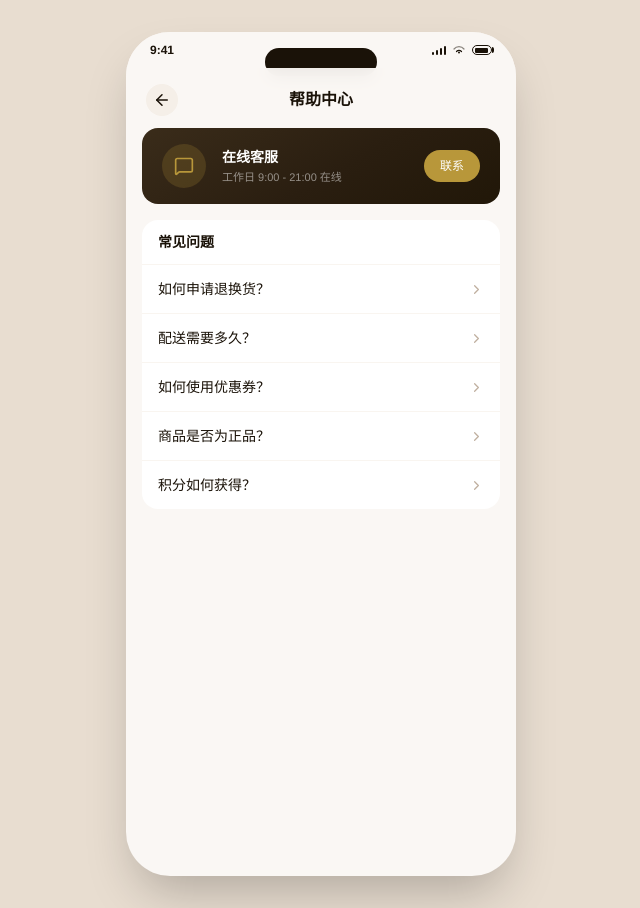
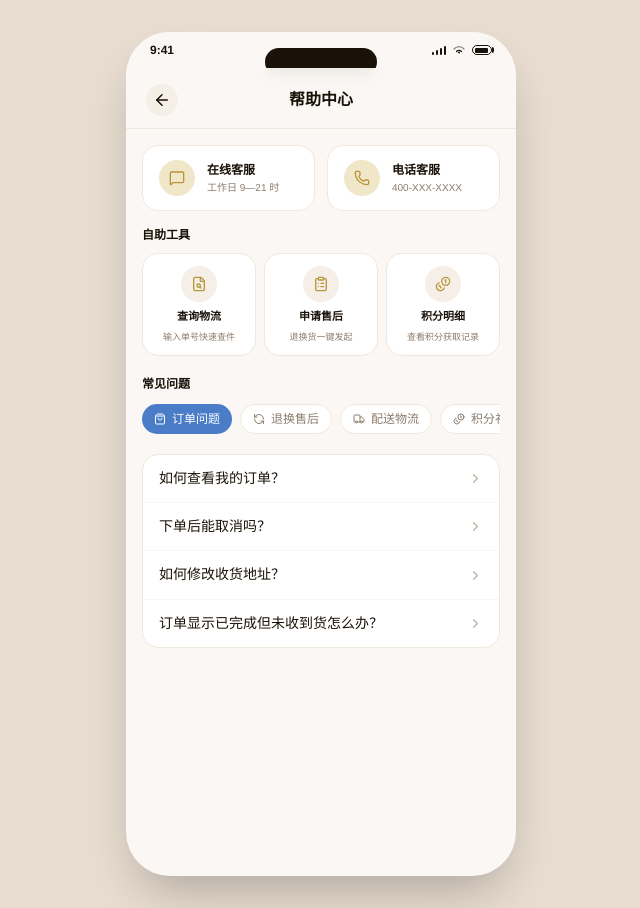
Before and after one commit to 315fang/cloud-mp-qianduan, a Next.js app: page /profile/help in a window 1280 px wide. Shown: the whole page, without its empty margins (319-959 px from the left). Built offline with nearby package versions, Linux system fonts and the light colour scheme.

Commit message:
feat: update lottery prize points and UI style changes
Updated prize points and redesigned UI elements for better visual consistency.

Co-authored-by: 王飞 <192938845+315fang@users.noreply.github.com>

```diff
--- a/src/app/profile/help/page.tsx
+++ b/src/app/profile/help/page.tsx
@@ -2,39 +2,106 @@
 
 import { useState } from "react";
 import { useRouter } from "next/navigation";
-import { ArrowLeft, ChevronRight, MessageSquare } from "lucide-react";
+import {
+  ArrowLeft, ChevronRight, MessageSquare, Phone,
+  ShoppingBag, RefreshCcw, Truck, Coins, Shield, Star,
+  FileSearch, ClipboardList,
+} from "lucide-react";
 import PhoneFrame from "@/components/PhoneFrame";
 
-const faqs = [
+const categories = [
   {
-    q: "如何申请退换货？",
-    a: "收到商品后 7 天内，在「我的订单」中找到对应订单，点击「申请售后」即可发起退换货申请。我们将在 1-3 个工作日内审核处理。",
+    id: "order",
+    icon: ShoppingBag,
+    label: "订单问题",
+    color: "#4A7CC7",
+    bg: "#E8F0FB",
+    faqs: [
+      { q: "如何查看我的订单？", a: "进入「我的」→「全部订单」即可查看所有历史订单。订单按状态分为待付款、待发货、待收货、已完成四类。" },
+      { q: "下单后能取消吗？", a: "订单在「待发货」状态下可申请取消。进入订单详情页，点击「取消订单」按钮，退款将在 1-3 个工作日原路返回。" },
+      { q: "如何修改收货地址？", a: "订单在发货前可修改地址。进入订单详情页，点击「修改地址」即可。发货后无法修改，请联系在线客服处理。" },
+      { q: "订单显示已完成但未收到货怎么办？", a: "请先确认快递是否放到了代收点或快递柜。如确认未收到，请在订单完成后 15 天内联系客服，我们将协助核实并处理。" },
+    ],
   },
   {
-    q: "配送需要多久？",
-    a: "普通订单 1-3 个工作日发货，顺丰快递一般 1-2 天送达。满 ¥299 免运费，不满需支付 ¥12 运费。",
+    id: "aftersale",
+    icon: RefreshCcw,
+    label: "退换售后",
+    color: "#B8973A",
+    bg: "#FBF5E6",
+    faqs: [
+      { q: "如何申请退换货？", a: "收到商品后 7 天内（护肤品未开封），在「我的订单」找到对应订单，点击「申请售后」发起。审核通过后按提示寄回，运费由责任方承担。" },
+      { q: "退款什么时候到账？", a: "退货审核通过后，退款将在 1-3 个工作日原路退回。如果超过 5 个工作日未到账，请提供退款截图联系客服。" },
+      { q: "收到的商品有破损怎么办？", a: "请第一时间拍照留证（包括快递外包装）并联系客服，我们将优先安排补发或退款，无需退回破损商品。" },
+      { q: "开封的护肤品可以退货吗？", a: "已开封使用的护肤品通常不支持退货，但如涉及质量问题（过敏反应除外），请联系客服提供皮肤检测报告，我们将个案处理。" },
+    ],
   },
   {
-    q: "如何使用优惠券？",
-    a: "在结算页面点击「优惠券/优惠码」，选择可用券即可自动抵扣。每笔订单限用一张优惠券。",
+    id: "delivery",
+    icon: Truck,
+    label: "配送物流",
+    color: "#059669",
+    bg: "#E6F4EF",
+    faqs: [
+      { q: "配送时效是多久？", a: "普通订单 1-3 个工作日内发货，顺丰快递一般 1-2 天送达。节假日期间可能延迟，以实际物流为准。" },
+      { q: "满多少免运费？", a: "单笔订单满 ¥299 免运费，不满收取 ¥12 顺丰快递费。会员享有额外免运权益，具体请查看会员中心。" },
+      { q: "能否指定配送时间？", a: "目前暂不支持指定时间配送。如有特殊需求（如礼品配送），可在备注中说明，我们将尽量安排。" },
+    ],
   },
   {
-    q: "商品是否为正品？",
-    a: "问兰所有商品均为正品保障，直接与品牌合作，提供购物凭证，支持专柜验货。",
+    id: "points",
+    icon: Coins,
+    label: "积分礼遇",
+    color: "#B8973A",
+    bg: "#FBF5E6",
+    faqs: [
+      { q: "积分如何获得？", a: "每消费 ¥1 获得 1 积分；每日签到、完成肌肤测评（+25 积分）、完善个人资料（+25 积分）均可获得积分。" },
+      { q: "积分有有效期吗？", a: "积分有效期为获得之日起 12 个月，到期自动清零。即将到期的积分可在积分中心查看提醒。" },
+      { q: "积分怎么用？", a: "积分可在「积分商城」兑换优惠券、护肤小样及品牌礼品。100 积分起兑，兑换后即时到账。" },
+    ],
   },
   {
-    q: "积分如何获得？",
-    a: "每消费 ¥1 获得 1 积分，积分可用于兑换优惠券或礼品。积分有效期为获得之日起 12 个月。",
+    id: "account",
+    icon: Shield,
+    label: "账号安全",
+    color: "#6B4EC7",
+    bg: "#F0EBF9",
+    faqs: [
+      { q: "如何修改登录手机号？", a: "进入「我的」→「设置」→「账号安全」→「修改手机号」，需验证原手机号后才能绑定新号码。" },
+      { q: "忘记业务密码怎么办？", a: "业务密码用于分销提现等敏感操作。进入「设置」→「业务密码」→「忘记密码」，通过短信验证码重置。" },
+      { q: "账号被盗怎么处理？", a: "请立即联系在线客服，我们将协助冻结账号并核实身份。建议同时修改绑定手机的登录密码和验证方式。" },
+    ],
   },
+  {
+    id: "member",
+    icon: Star,
+    label: "会员权益",
+    color: "#B8973A",
+    bg: "#FBF5E6",
+    faqs: [
+      { q: "会员等级如何晋升？", a: "累计消费满 ¥2,000 升至银卡，¥5,000 升至金卡，¥15,000 升至铂金卡。等级与专属折扣、月礼、积分加速等权益挂钩。" },
+      { q: "会员月礼如何领取？", a: "每月 1 日在「会员权益中心」→「本月礼遇」处领取，逾期不补。礼品将在领取后 3 个工作日内发出。" },
+      { q: "会员等级会降级吗？", a: "会员等级按自然年累计，次年 1 月将根据上年消费重新评定。年内已享权益不受影响。" },
+    ],
+  },
+];
+
+const selfTools = [
+  { icon: FileSearch, label: "查询物流", desc: "输入单号快速查件", href: "/orders" },
+  { icon: ClipboardList, label: "申请售后", desc: "退换货一键发起", href: "/orders" },
+  { icon: Coins, label: "积分明细", desc: "查看积分获取记录", href: "/profile/points" },
 ];
 
 export default function HelpPage() {
   const router = useRouter();
+  const [activeCat, setActiveCat] = useState("order");
   const [expandedIdx, setExpandedIdx] = useState<number | null>(null);
+
+  const cur = categories.find(c => c.id === activeCat)!;
 
   return (
     <PhoneFrame hideNav>
-      <header className="sticky top-0 z-40 bg-[#FAF7F4]/95 backdrop-blur-sm flex items-center justify-between px-5 pt-4 pb-3">
+      <header className="sticky top-0 z-40 bg-[#FAF7F4]/95 backdrop-blur-sm flex items-center justify-between px-5 pt-4 pb-3 border-b border-[#F0E8DC]">
         <button
           onClick={() => router.back()}
           className="w-8 h-8 flex items-center justify-center rounded-full bg-[#F5EFE8]"
@@ -45,36 +112,88 @@ export default function HelpPage() {
         <div className="w-8" />
       </header>
 
-      <div className="px-4 space-y-4 pb-8">
-        {/* 联系客服 */}
-        <div className="surface-noir rounded-2xl px-5 py-4 flex items-center gap-4">
-          <div className="w-11 h-11 rounded-full bg-[#B8973A]/20 flex items-center justify-center flex-shrink-0">
-            <MessageSquare size={20} className="text-[#B8973A]" />
+      <div className="pb-8">
+        {/* 联系方式双卡 */}
+        <div className="grid grid-cols-2 gap-3 px-4 pt-4">
+          <div className="bg-white rounded-2xl px-4 py-3.5 flex items-center gap-3 border border-[#F0E8DC]">
+            <div className="w-9 h-9 rounded-full bg-[#F0E6C8] flex items-center justify-center shrink-0">
+              <MessageSquare size={16} className="text-[#B8973A]" />
             </div>
-          <div className="flex-1">
-            <p className="text-sm font-bold text-white">在线客服</p>
-            <p className="text-[11px] text-white/50 mt-0.5">工作日 9:00 - 21:00 在线</p>
+            <div className="flex-1 min-w-0">
+              <p className="text-xs font-bold text-[#1A1208]">在线客服</p>
+              <p className="text-[10px] text-[#8C7B6B] mt-0.5">工作日 9—21 时</p>
             </div>
-          <button className="bg-[#B8973A] text-white text-xs font-medium px-4 py-2 rounded-full flex-shrink-0">
-            联系
-          </button>
+          </div>
+          <div className="bg-white rounded-2xl px-4 py-3.5 flex items-center gap-3 border border-[#F0E8DC]">
+            <div className="w-9 h-9 rounded-full bg-[#F0E6C8] flex items-center justify-center shrink-0">
+              <Phone size={16} className="text-[#B8973A]" />
+            </div>
+            <div className="flex-1 min-w-0">
+              <p className="text-xs font-bold text-[#1A1208]">电话客服</p>
+              <p className="text-[10px] text-[#8C7B6B] mt-0.5">400-XXX-XXXX</p>
+            </div>
+          </div>
         </div>
 
-        {/* 常见问题 */}
-        <div className="bg-white rounded-2xl overflow-hidden">
-          <p className="text-sm font-bold text-[#1A1208] px-4 py-3 border-b border-[#F9F5F0]">
-            常见问题
-          </p>
-          {faqs.map(({ q, a }, idx) => (
-            <div key={idx} className={idx < faqs.length - 1 ? "border-b border-[#F9F5F0]" : ""}>
+        {/* 自助工具 */}
+        <div className="px-4 mt-4">
+          <p className="text-xs font-bold text-[#1A1208] mb-2.5">自助工具</p>
+          <div className="grid grid-cols-3 gap-2">
+            {selfTools.map(({ icon: Icon, label, desc, href }) => (
+              <button
+                key={label}
+                onClick={() => router.push(href)}
+                className="bg-white rounded-2xl p-3 flex flex-col items-center gap-1.5 border border-[#F0E8DC] press-scale"
+              >
+                <div className="w-9 h-9 rounded-full bg-[#F5EFE8] flex items-center justify-center">
+                  <Icon size={16} className="text-[#B8973A]" />
+                </div>
+                <p className="text-[11px] font-semibold text-[#1A1208]">{label}</p>
+                <p className="text-[9px] text-[#8C7B6B] text-center leading-snug">{desc}</p>
+              </button>
+            ))}
+          </div>
+        </div>
+
+        {/* 分类 FAQ */}
+        <div className="px-4 mt-5">
+          <p className="text-xs font-bold text-[#1A1208] mb-3">常见问题</p>
+
+          {/* 分类标签横滑 */}
+          <div className="flex gap-2 overflow-x-auto pb-2 scrollbar-hide">
+            {categories.map(c => {
+              const Icon = c.icon;
+              const active = activeCat === c.id;
+              return (
+                <button
+                  key={c.id}
+                  onClick={() => { setActiveCat(c.id); setExpandedIdx(null); }}
+                  className={`flex items-center gap-1.5 px-3 py-1.5 rounded-full text-xs font-medium whitespace-nowrap transition-all flex-shrink-0 ${
+                    active
+                      ? "text-white"
+                      : "bg-white text-[#8C7B6B] border border-[#F0E8DC]"
+                  }`}
+                  style={active ? { backgroundColor: c.color } : {}}
+                >
+                  <Icon size={12} />
+                  {c.label}
+                </button>
+              );
+            })}
+          </div>
+
+          {/* FAQ 列表 */}
+          <div className="bg-white rounded-2xl overflow-hidden border border-[#F0E8DC] mt-3">
+            {cur.faqs.map(({ q, a }, idx) => (
+              <div key={idx} className={idx < cur.faqs.length - 1 ? "border-b border-[#F9F5F0]" : ""}>
                 <button
                   onClick={() => setExpandedIdx(expandedIdx === idx ? null : idx)}
-                className="w-full flex items-center px-4 py-3.5 text-left"
+                  className="w-full flex items-center px-4 py-3.5 text-left gap-2"
                 >
-                <span className="flex-1 text-sm text-[#1A1208]">{q}</span>
+                  <span className="flex-1 text-sm text-[#1A1208] leading-snug">{q}</span>
                   <ChevronRight
                     size={15}
-                  className={`text-[#C0B0A0] transition-transform ${expandedIdx === idx ? "rotate-90" : ""}`}
+                    className={`text-[#C0B0A0] flex-shrink-0 transition-transform ${expandedIdx === idx ? "rotate-90" : ""}`}
                   />
                 </button>
                 {expandedIdx === idx && (
@@ -88,6 +207,7 @@ export default function HelpPage() {
             ))}
           </div>
         </div>
+      </div>
     </PhoneFrame>
   );
 }
--- a/src/app/profile/notifications/page.tsx
+++ b/src/app/profile/notifications/page.tsx
@@ -8,7 +8,7 @@ const notifications = [
   { id: 1, title: "您的订单已发货", desc: "焕颜臻萃精华 · 顺丰快递 SF1234567890", time: "刚刚", unread: true },
   { id: 2, title: "限时特惠开始啦！", desc: "本周精华、面霜最高直降 ¥180，速来抢购", time: "1小时前", unread: true },
   { id: 3, title: "您有 3 张优惠券即将到期", desc: "有效期至 2024-12-15，请尽快使用", time: "昨天", unread: true },
-  { id: 4, title: "评价有礼，获得 50 积分", desc: "感谢您对「轻盈保湿面霜」的评价", time: "3天前", unread: false },
+  { id: 4, title: "评价有礼，获得 25 积分", desc: "感谢您对「轻盈保湿面霜」的评价", time: "3天前", unread: false },
   { id: 5, title: "新品上市通知", desc: "玫瑰焕亮精华系列正式发布，立享首发折扣", time: "1周前", unread: false },
 ];
 
--- a/src/app/questionnaire/page.tsx
+++ b/src/app/questionnaire/page.tsx
@@ -39,7 +39,7 @@ export default function QuestionnairePage() {
           </div>
           <h2 className="text-lg font-bold text-[#1A1208]">感谢您的反馈！</h2>
           <p className="text-sm text-[#8C7B6B] text-center leading-relaxed">
-            我们已收到您的肤质报告，将为您推荐最适合的护肤方案。<br />积分 +50 已发放至您的账户。
+            我们已收到您的肤质报告，将为您推荐最适合的护肤方案。<br />          积分 +25 已发放至您的账户。
           </p>
           <button onClick={() => router.replace("/")} className="w-full py-3.5 bg-[#1A1208] text-white rounded-xl text-sm font-bold">
             去首页看看推荐
@@ -57,7 +57,7 @@ export default function QuestionnairePage() {
             <ArrowLeft size={18} className="text-[#1A1208]" />
           </button>
           <span className="flex-1 text-center text-base font-bold text-[#1A1208]">肌肤测评问卷</span>
-          <span className="text-xs text-[#B8973A]">+50积分</span>
+          <span className="text-xs text-[#B8973A]">+25积分</span>
         </div>
 
         {/* 进度条 */}
@@ -109,7 +109,7 @@ export default function QuestionnairePage() {
               allAnswered ? "bg-[#1A1208] text-white" : "bg-[#F0E8DC] text-[#B8A898] cursor-not-allowed"
             }`}
           >
-            提交问卷（领取 50 积分）
+            提交问卷（领取 25 积分）
           </button>
         </div>
       </div>
```
Also changed, not shown: src/app/lottery/page.tsx (+32 -33 lines), src/app/profile/service/page.tsx (+9 -9 lines), src/app/store/manager/page.tsx (+11 -11 lines). Lines whose indentation alone changed are shown as unchanged.
